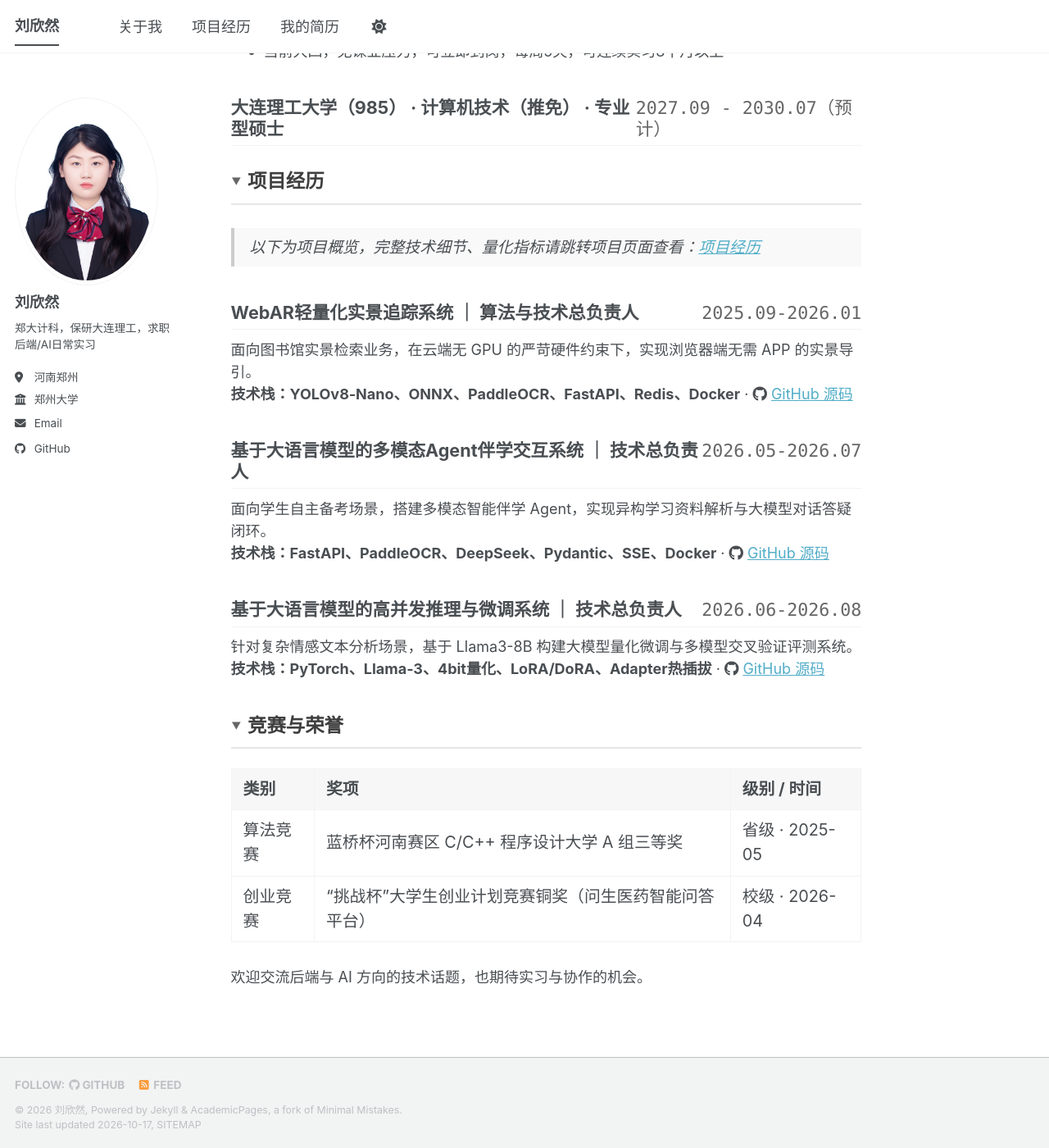
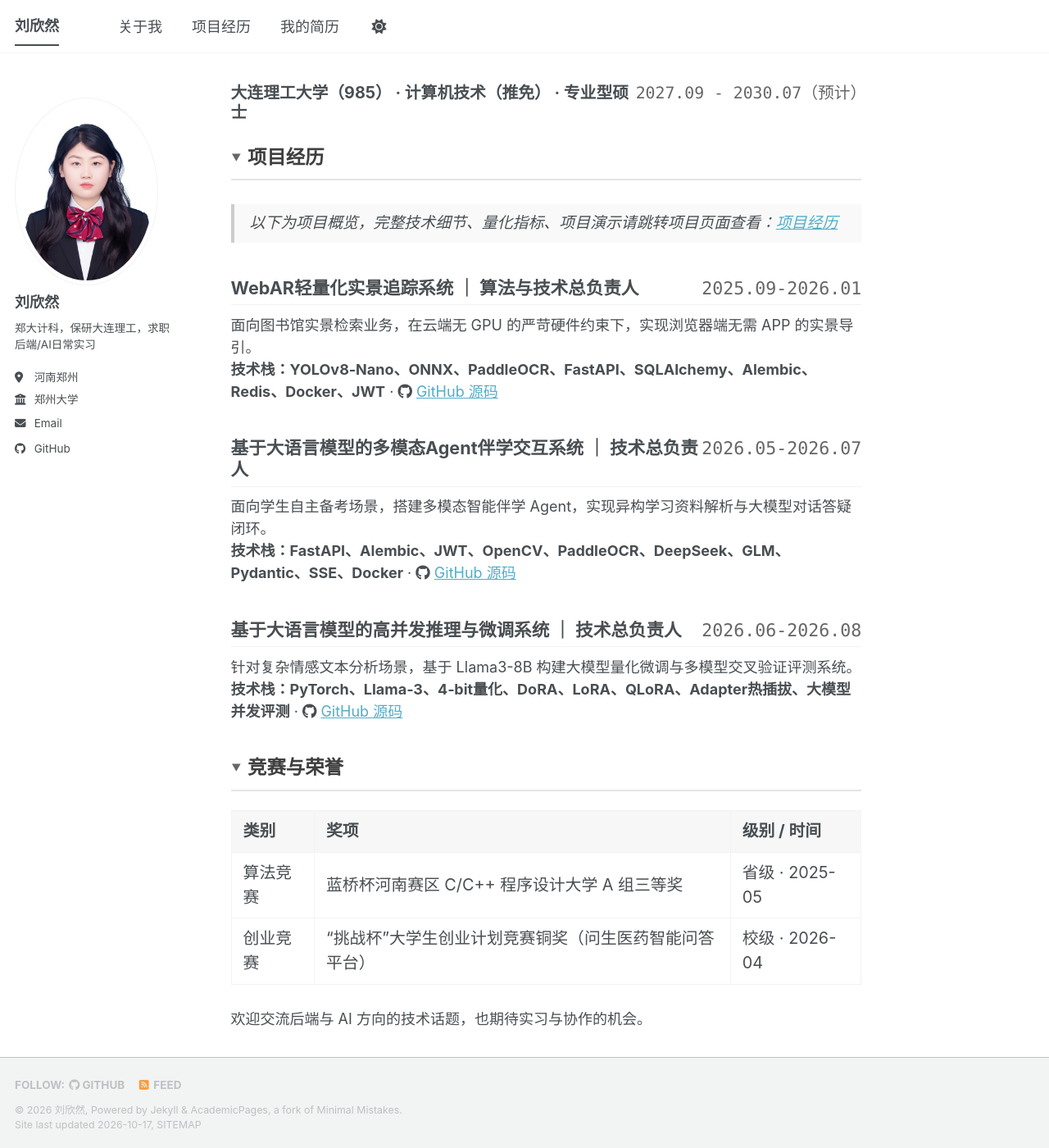
Before and after one commit to Linsensn/Linsensn.github.io, a Jekyll site: the page built from _pages/about.md, in a window 1280 px wide and 1400 px high, scrolled down 724 px. Shown: the whole window at 82% size. Built offline with Jekyll 4.4.1, drawn with Linux system fonts in a browser that asks for light colours; a style sheet for code colours, icons or effects is not loaded.

Commit message:
Update about.md

```diff
--- a/_pages/about.md
+++ b/_pages/about.md
@@ -21,19 +21,19 @@ redirect_from:
 
 <div markdown="1">
 
-<h2 style="display: flex; justify-content: space-between; align-items: baseline; ">
+<h3 style="display: flex; justify-content: space-between; align-items: baseline; ">
   <span>郑州大学（211） · 计算机科学与技术 · 本科</span>
   <span style="font-weight: normal; color: #666;"><code>2023.09 - 2027.07</code></span>
-</h2>
+</h3>
 - GPA 3.67 / 4.0，专业排名 37 / 287（前12.9%）
 - 英语：CET-4 542，CET-6 545
 - 荣誉：校级二等奖学金、校级三好学生(2023‑2024)；蓝桥杯省三等奖、挑战杯校级铜奖
 - 当前大四，无课业压力，可立即到岗，每周5天，可连续实习8个月以上
 
-<h2 style="display: flex; justify-content: space-between; align-items: baseline; ">
+<h3 style="display: flex; justify-content: space-between; align-items: baseline; ">
   <span>大连理工大学（985） · 计算机技术（推免） · 专业型硕士</span>
   <span style="font-weight: normal; color: #666;"><code>2027.09 - 2030.07（预计）</code></span>
-</h2>
+</h3>
 
 </div>
 
@@ -44,7 +44,7 @@ redirect_from:
 
 <div markdown="1">
 
-> 以下为项目概览，完整技术细节、量化指标请跳转项目页面查看：[项目经历](/portfolio/)
+> 以下为项目概览，完整技术细节、量化指标、项目演示请跳转项目页面查看：[项目经历](/portfolio/)
 
 <h2 style="display: flex; justify-content: space-between; align-items: baseline;">
   <span>WebAR轻量化实景追踪系统 ｜ 算法与技术总负责人</span>
@@ -52,7 +52,7 @@ redirect_from:
 </h2>
 
 面向图书馆实景检索业务，在云端无 GPU 的严苛硬件约束下，实现浏览器端无需 APP 的实景导引。<br>
-**技术栈：YOLOv8‑Nano、ONNX、PaddleOCR、FastAPI、Redis、Docker** · <i class="fab fa-github"></i> [GitHub 源码](https://github.com/Linsensn/bookway)
+**技术栈：YOLOv8‑Nano、ONNX、PaddleOCR、FastAPI、SQLAlchemy、Alembic、Redis、Docker、JWT** · <i class="fab fa-github"></i> [GitHub 源码](https://github.com/Linsensn/bookway)
 
 <h2 style="display: flex; justify-content: space-between; align-items: baseline;">
   <span>基于大语言模型的多模态Agent伴学交互系统 ｜ 技术总负责人</span>
@@ -60,7 +60,7 @@ redirect_from:
 </h2>
 
 面向学生自主备考场景，搭建多模态智能伴学 Agent，实现异构学习资料解析与大模型对话答疑闭环。<br>
-**技术栈：FastAPI、PaddleOCR、DeepSeek、Pydantic、SSE、Docker** · <i class="fab fa-github"></i> [GitHub 源码](https://github.com/Linsensn/LiteKnow)
+**技术栈：FastAPI、Alembic、JWT、OpenCV、PaddleOCR、DeepSeek、GLM、Pydantic、SSE、Docker** · <i class="fab fa-github"></i> [GitHub 源码](https://github.com/Linsensn/LiteKnow)
 
 <h2 style="display: flex; justify-content: space-between; align-items: baseline;">
   <span>基于大语言模型的高并发推理与微调系统 ｜ 技术总负责人</span>
@@ -68,7 +68,7 @@ redirect_from:
 </h2>
 
 针对复杂情感文本分析场景，基于 Llama3-8B 构建大模型量化微调与多模型交叉验证评测系统。<br>
-**技术栈：PyTorch、Llama‑3、4bit量化、LoRA/DoRA、Adapter热插拔** · <i class="fab fa-github"></i> [GitHub 源码](https://github.com/Linsensn/llama3-sentiment-concurrent)
+**技术栈：PyTorch、Llama‑3、4‑bit量化、DoRA、LoRA、QLoRA、Adapter热插拔、大模型并发评测** · <i class="fab fa-github"></i> [GitHub 源码](https://github.com/Linsensn/llama3-sentiment-concurrent)
 
 </div>
 </details>
```
